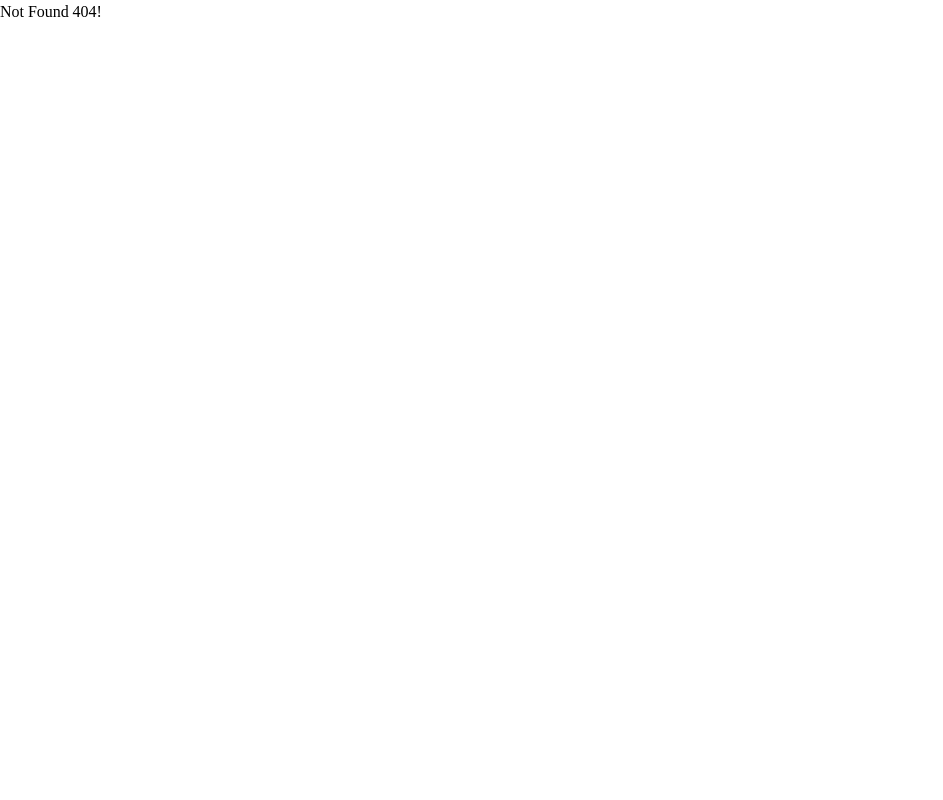
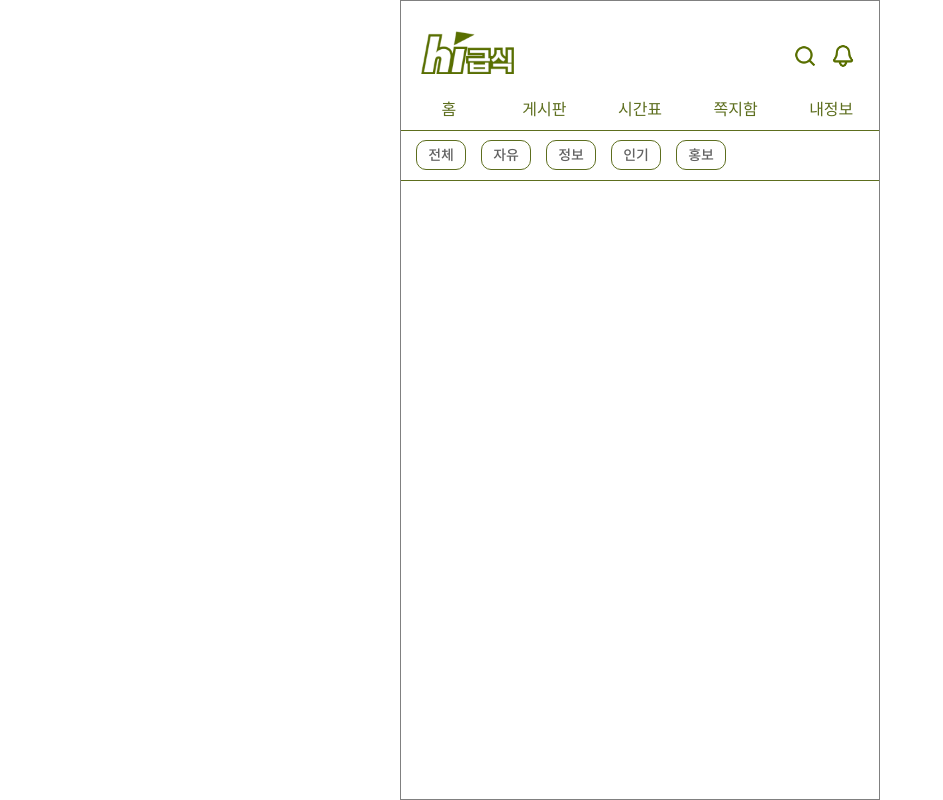
Before and after one commit to ziri-bros/high-geupsik-frontend, a React (Create React App) app: page /board in a window 1280 px wide. Before the commit this address had no page. Shown: the whole page, without its empty margins (0-943 px from the left). Built offline with nearby package versions, Linux system fonts and the light colour scheme.

Commit message:
Feature: 게시판 페이지 라우터 추가, 보드네비게이션
1. 게시판 페이지(Board) 라우터 추가
2. 헤더 하이급식 아이콘 라우터 추가
3. 보드네비게이션 추가
#6

```diff
--- /dev/null
+++ b/src/component/common/BoardNavigation.jsx
@@ -0,0 +1,73 @@
+import styled from '@emotion/styled';
+import React from 'react';
+import { Link } from 'react-router-dom';
+
+const BoardNavigationBox = styled.div`
+  height: 50px;
+  display: flex;
+  align-items: center;
+  border-bottom: 0.5px solid #5d6e1e;
+`;
+
+const NavigationItem = styled(Link)`
+  width: 50px;
+  height: 30px;
+  margin-left: 15px;
+
+  display: flex;
+  align-items: center;
+  justify-content: center;
+
+  font-family: Noto Sans CJK KR, sans-serif;
+  font-weight: 500;
+  font-size: 14px;
+  border: 1px solid #5d6e1e;
+  border-radius: 10px;
+  color: #626262;
+  cursor: pointer;
+
+  &:hover {
+    font-weight: bold;
+    background-color: #cbe54e;
+  }
+`;
+
+const lists = [
+  {
+    id: 1,
+    name: '전체',
+    url: '/board/entire',
+  },
+  {
+    id: 2,
+    name: '자유',
+    url: '/board/free',
+  },
+  {
+    id: 3,
+    name: '정보',
+    url: '/board/information',
+  },
+  {
+    id: 4,
+    name: '인기',
+    url: '/board/popular',
+  },
+  {
+    id: 5,
+    name: '홍보',
+    url: '/board/promote',
+  },
+];
+
+const BoardNaviagtion = () => (
+  <BoardNavigationBox>
+    {lists.map(list => (
+      <NavigationItem to={list.url} key={list.id}>
+        {list.name}
+      </NavigationItem>
+    ))}
+  </BoardNavigationBox>
+);
+
+export default BoardNaviagtion;
--- a/src/component/common/Header.jsx
+++ b/src/component/common/Header.jsx
@@ -1,39 +1,42 @@
 import styled from '@emotion/styled';
 import React from 'react';
+import { Link } from 'react-router-dom';
 
 const HeaderStyle = styled.div`
-    display:flex;
-    justify-content:space-between;
-    margin:30px 23px 6px 20px;
+  display: flex;
+  justify-content: space-between;
+  margin: 30px 23px 6px 20px;
 `;
 
 const LogoBox = styled.div`
-    img{
-        width:93px;
-        cursor:pointer;
+  img {
+    width: 93px;
+    cursor: pointer;
   }
 `;
 
 const IconBox = styled.div`
-    display:flex;
-    align-items:center;
+  display: flex;
+  align-items: center;
 `;
 
 const IconItem = styled.div`
-    display:flex;
-    align-items:center;
-    margin-left:12px;
-    img{
+  display: flex;
+  align-items: center;
+  margin-left: 12px;
+  img {
     width: 26px;
-        cursor:pointer;
+    cursor: pointer;
   }
 `;
 
 const Header = () => (
   <HeaderStyle>
+    <Link to="/home">
       <LogoBox>
         <img src="/images/logo/logo.png" alt="logo" />
       </LogoBox>
+    </Link>
     <IconBox>
       <IconItem>
         <img src="/images/icons/search.png" alt="search" />
--- a/src/component/common/HeaderNavigation.jsx
+++ b/src/component/common/HeaderNavigation.jsx
@@ -1,31 +1,33 @@
 import styled from '@emotion/styled';
 import React from 'react';
+import { Link } from 'react-router-dom';
 
 const HeaderNavigationBox = styled.div`
-    height:40px;
-    margin-top:10px;
-    display:flex;
-    align-items: center;
-    border-bottom:1px solid #5d6e1e;
+  height: 40px;
+  margin-top: 10px;
+  display: flex;
+
+  align-items: center;
+  border-bottom: 1px solid #5d6e1e;
 `;
 
-const NavigationItem = styled.div`
-    width:20%;
-    height:100%;
+const NavigationItem = styled(Link)`
+  width: 20%;
+  height: 100%;
 
-    display:flex;
-    align-items: center;
-    justify-content: center;
+  display: flex;
+  align-items: center;
+  justify-content: center;
 
-    font-family:Noto sans KR;
-    font-size:16px;
-    color: #5d6e1e;
-    cursor:pointer;
+  font-family: Noto sans KR;
+  font-size: 16px;
+  color: #5d6e1e;
+  cursor: pointer;
 
-    &:hover{
-        font-weight:bold;
-        border-bottom:3px solid #5D6E1E
-    }
+  &:hover {
+    font-weight: bold;
+    border-bottom: 3px solid #5d6e1e;
+  }
 `;
 
 const lists = [
@@ -58,9 +60,11 @@ const lists = [
 
 const HeaderNavigation = () => (
   <HeaderNavigationBox>
-    {
-        lists.map((list) => <NavigationItem key={list.id}>{list.name}</NavigationItem>)
-    }
+    {lists.map(list => (
+      <NavigationItem to={list.url} key={list.id}>
+        {list.name}
+      </NavigationItem>
+    ))}
   </HeaderNavigationBox>
 );
 
--- /dev/null
+++ b/src/page/Board.jsx
@@ -0,0 +1,15 @@
+import React from 'react';
+import BoardNaviagtion from '../component/common/BoardNavigation';
+import Header from '../component/common/Header';
+import HeaderNavigation from '../component/common/HeaderNavigation';
+import Wrapper from '../component/common/Wrapper';
+
+const Board = () => (
+  <Wrapper>
+    <Header />
+    <HeaderNavigation />
+    <BoardNaviagtion />
+  </Wrapper>
+);
+
+export default Board;
--- a/src/routes/index.jsx
+++ b/src/routes/index.jsx
@@ -2,6 +2,7 @@ import { Global } from '@emotion/react';
 import React from 'react';
 import { Route, Switch } from 'react-router-dom';
 import Auth from '../page/Auth';
+import Board from '../page/Board';
 import NoMatchPage from '../page/NoMatch';
 import reset from '../theme/reset';
 
@@ -10,6 +11,7 @@ const RootRoute = () => (
     <Global styles={reset} />
     <Switch>
       <Route path="/" component={Auth} exact />
+      <Route path="/board" component={Board} exact />
 
       {/* 경로가 유효하지 않을 때 */}
       <Route path="*" component={NoMatchPage} exact />
```
Lines whose indentation alone changed are shown as unchanged.
